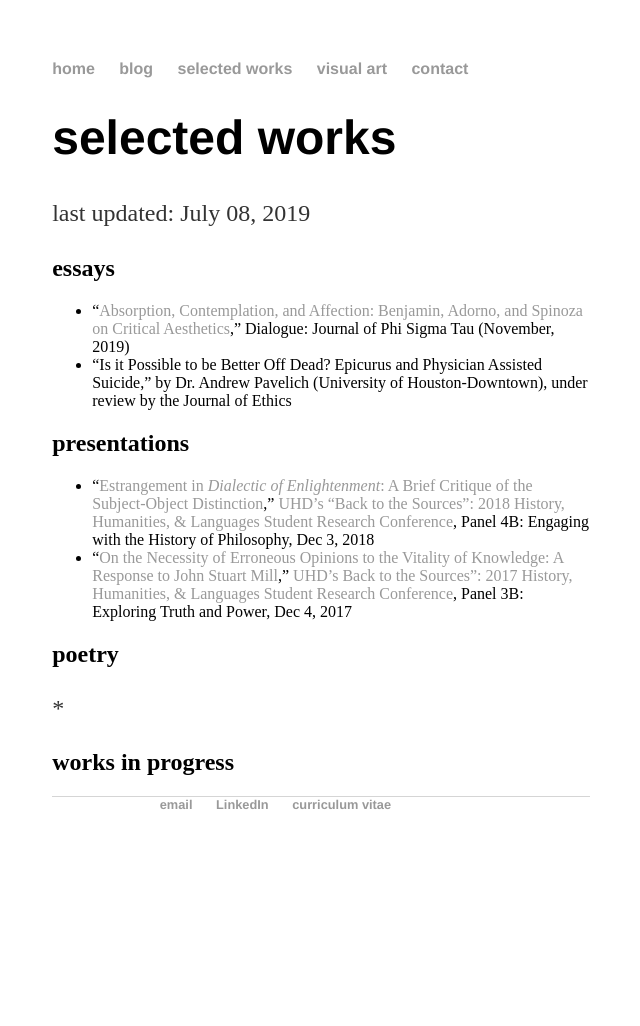
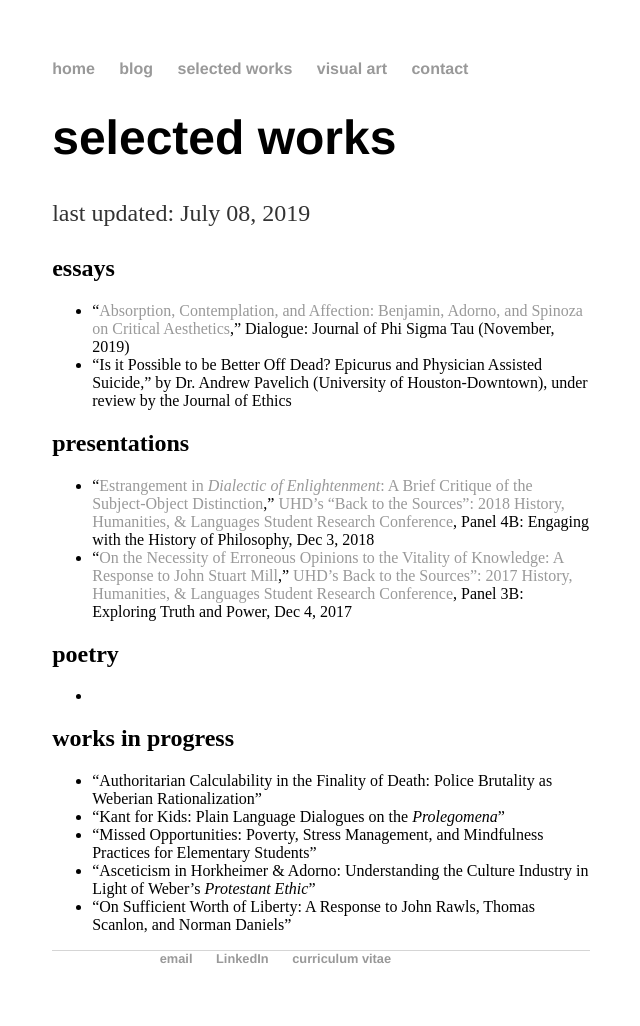
Before and after one commit to HillJustin/HillJustin.github.io, a Jekyll site: the page built from selected works/index.md, in a window 1280 px wide. Shown: the whole page, without its empty margins (319-959 px from the left). Built offline with Jekyll 4.4.1, drawn with Linux system fonts in a browser that asks for light colours; before the commit the page ends 900 px from its top, so only the background shows below that.

Commit message:
updated works in progress

```diff
--- a/selected works/index.md
+++ b/selected works/index.md
@@ -21,3 +21,8 @@
 *
 
 ## works in progress
+* "Authoritarian Calculability in the Finality of Death: Police Brutality as Weberian Rationalization"
+* "Kant for Kids: Plain Language Dialogues on the *Prolegomena*"
+* "Missed Opportunities: Poverty, Stress Management, and Mindfulness Practices for Elementary Students"
+* "Asceticism in Horkheimer & Adorno: Understanding the Culture Industry in Light of Weber's *Protestant Ethic*"
+* "On Sufficient Worth of Liberty: A Response to John Rawls, Thomas Scanlon, and Norman Daniels"
```
